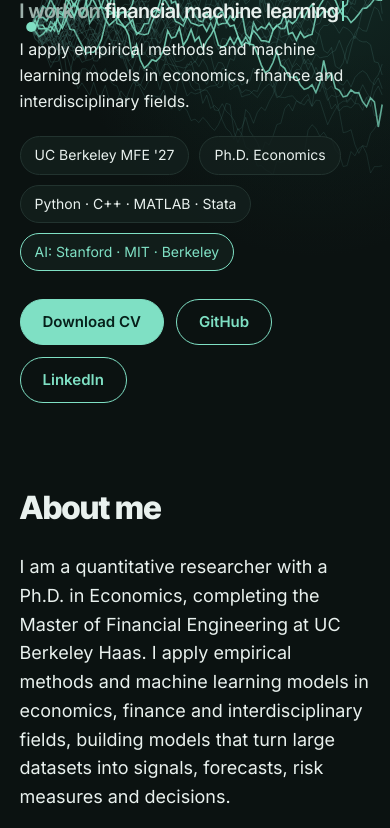
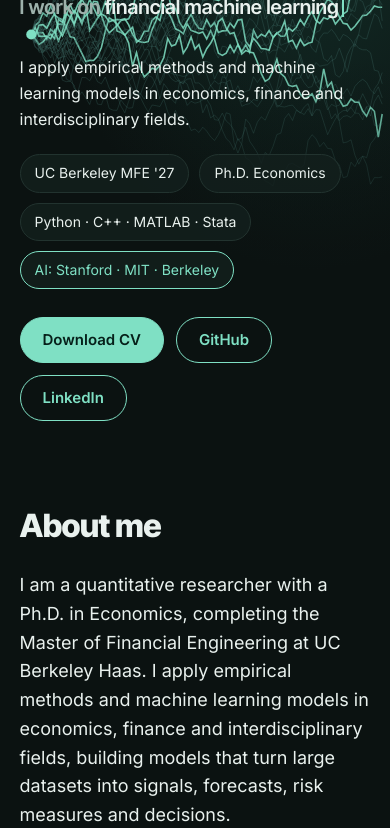
Before and after one commit to rezazamani2329/rezazamani2329.github.io, a plain HTML site: page index.html in a window 390 px wide. Shown: the part 408-1236 px from the top of the page. Drawn offline with Linux system fonts and the light colour scheme.

Commit message:
Fix headline spacing on phones
Co-Authored-By: Claude Opus 5.5 <noreply@anthropic.com>
Claude-Session: https://claude.ai/code/session_01EtrWo9mdF5oKLMPBgSsrDa

```diff
--- a/index.html
+++ b/index.html
@@ -39,7 +39,7 @@ nav .wrap{display:flex;align-items:center;justify-content:space-between;gap:16px
 .hero .txt{position:relative;padding:0 max(5vw,16px) clamp(40px,7vw,88px);width:100%;max-width:1240px;margin:0 auto}
 .name{font-size:clamp(52px,10vw,124px);font-weight:800;line-height:.95}
 .name span{color:var(--acc)}
-.role{margin-top:18px;font-size:clamp(20px,2.4vw,28px);font-family:"Inter Tight",sans-serif;font-weight:600;color:var(--mute);min-height:1.3em}
+.role{margin-top:18px;line-height:1.25;font-size:clamp(20px,2.4vw,28px);font-family:"Inter Tight",sans-serif;font-weight:600;color:var(--mute);min-height:1.3em}
 .role b{color:var(--ink);font-weight:600}
 .cursor{display:inline-block;width:2px;height:1em;background:var(--acc);vertical-align:-.12em;margin-left:3px;animation:blink 1s steps(1) infinite}
 @keyframes blink{50%{opacity:0}}
@@ -129,7 +129,7 @@ nav .wrap{display:flex;align-items:center;justify-content:space-between;gap:16px
 @media(max-width:820px){.photo{position:static;display:block;width:132px;height:132px;margin-bottom:22px}}
 footer{border-top:1px solid var(--line);padding:26px max(5vw,16px);color:var(--mute);font-size:14px}
 @media(max-width:820px){.two{grid-template-columns:minmax(0,1fr)}}
-@media(max-width:600px){.links{gap:14px}.links a{font-size:14px}.hero{min-height:82svh}}
+@media(max-width:600px){.role{min-height:2.5em}.links{gap:14px}.links a{font-size:14px}.hero{min-height:82svh}}
 @media(prefers-reduced-motion:reduce){.cursor{animation:none}html{scroll-behavior:auto}}
 </style>
 </head>
```
